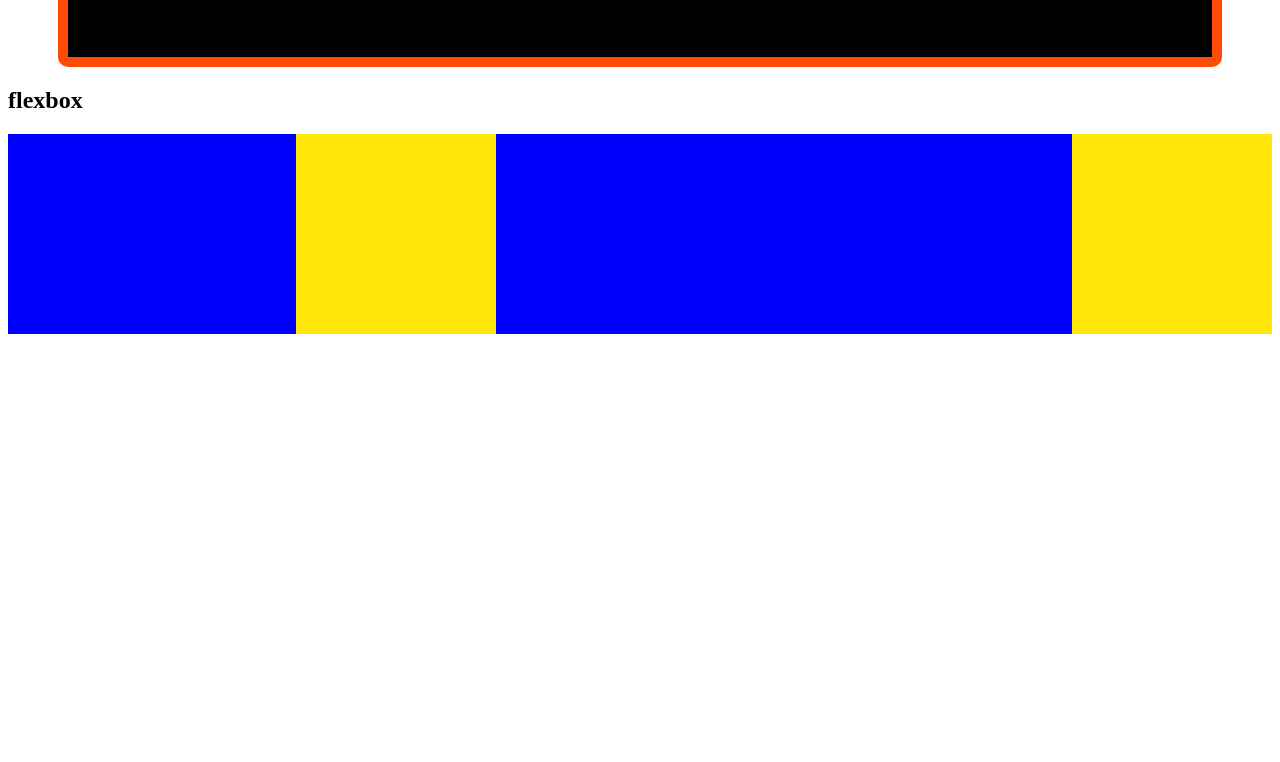
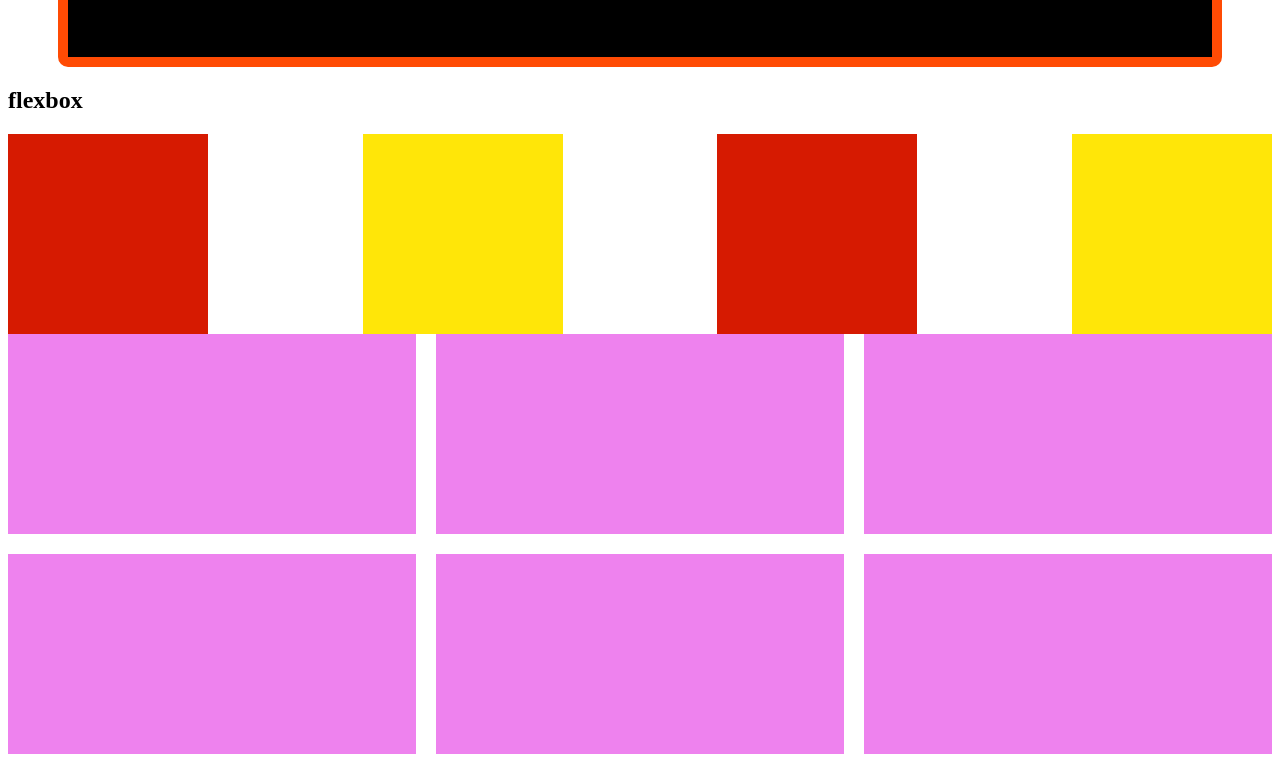
Before and after one commit to Kauan078/front-end, a plain HTML site: page CSS/indexii.html in a window 1280 px wide. Shown: the part 714-1476 px from the top of the page. Before the commit the page ends 1056 px from the top, so only its background shows below. Drawn offline with Linux system fonts and the light colour scheme.

Commit message:
opções de grid

```diff
--- a/CSS/estilo.css
+++ b/CSS/estilo.css
@@ -40,12 +40,36 @@ display: flex;
 flex-direction: row;
 gap: 20px;
 justify-content: space-between;
-background-color: blue;
+align-items: flex-start;
 
 }
+
+#flexbox  .container .box{
+
+    width: 200px;
+    height: 200px;
+    background-color: rgb(214, 26, 1);
+}
+
+
 #flexbox  .container .box-2{
 
     width: 200px;
     height: 200px;
     background-color: rgb(255, 230, 8);
 }
+
+
+#grid-layout .container-grid{
+    display: grid;
+    grid-template-columns: repeat(3, 1fr);
+    gap: 20px;
+
+
+}
+#grid-layout .container-grid .caixa{
+
+    height: 200px;
+    background-color: violet;
+
+}
--- a/CSS/indexii.html
+++ b/CSS/indexii.html
@@ -32,6 +32,17 @@
     </div>
    </section>
 
+   <section id="grid-layout">
+    <div class="container-grid">
+        <div class="caixa"></div>
+        <div class="caixa"></div>
+        <div class="caixa"></div>
+        <div class="caixa"></div>
+        <div class="caixa"></div>
+        <div class="caixa"></div>
+    </div>
+   </section>
+
    </main>
    <footer></footer>
 </body>
```
